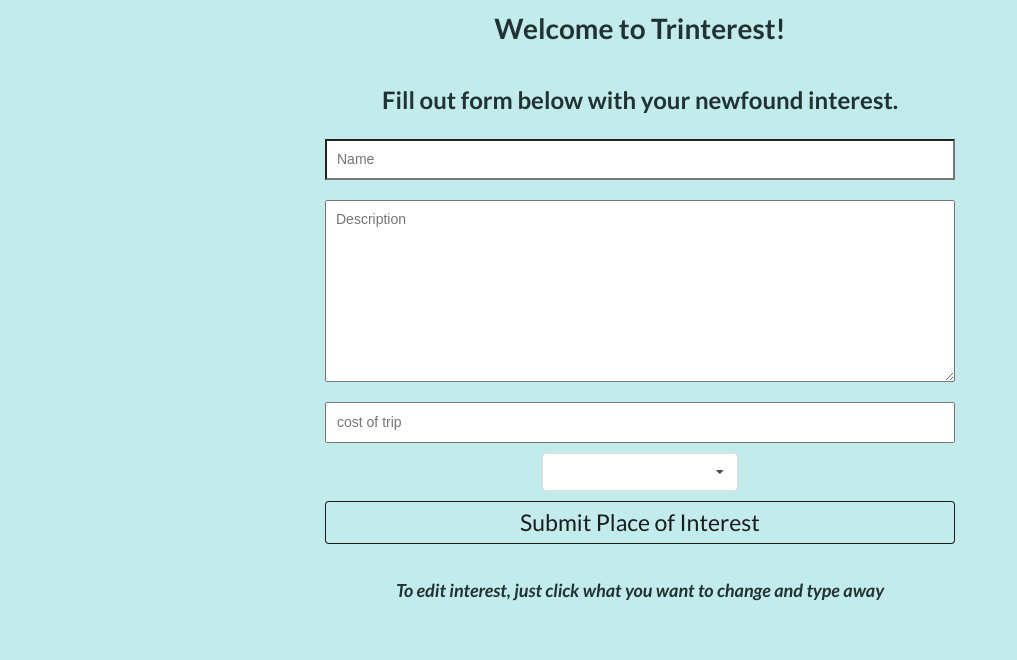
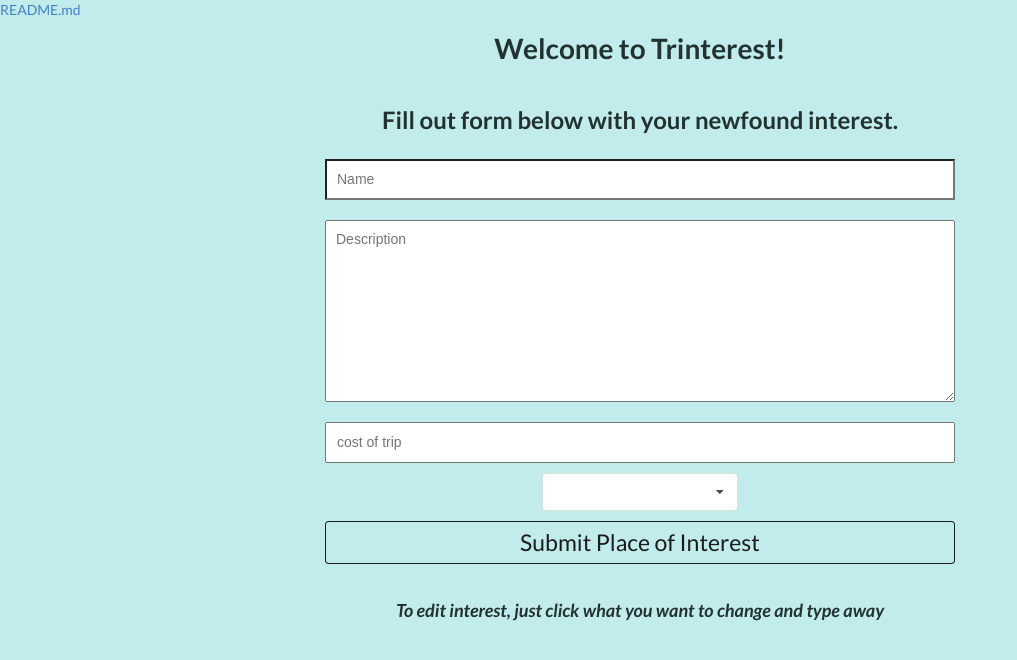
Before and after one commit to TrinityChristiana/nss-ternary-traveler, a plain HTML site: page src/index.html in a window 1280 px wide. Shown: the whole page, without its empty margins (0-1017 px from the left). Drawn offline with nearby package versions, Linux system fonts and the light colour scheme; no server answers.

Commit message:
updated readme

```diff
--- a/src/index.html
+++ b/src/index.html
@@ -11,6 +11,7 @@
 </head>
 
 <body>
+    <a href="https://github.com/TrinityTerry/nss-ternary-traveler/blob/master/README.md">README.md</a>
     <div class="ui mini modal">
         <div class="ui icon header">
             <i class="trash icon"></i>
```
Also changed, not shown: screenshots/cards.png (added), screenshots/deleteAlert.png (added), screenshots/editCost.png (added), screenshots/editDescription.png (added), screenshots/editName.png (added), screenshots/editPlace.png (added), screenshots/editReview.png (added), screenshots/editingAlert.png (added), screenshots/emptyInput.png (added), screenshots/placedrop.png (added), screenshots/welcome.png (added), 1 other file.
